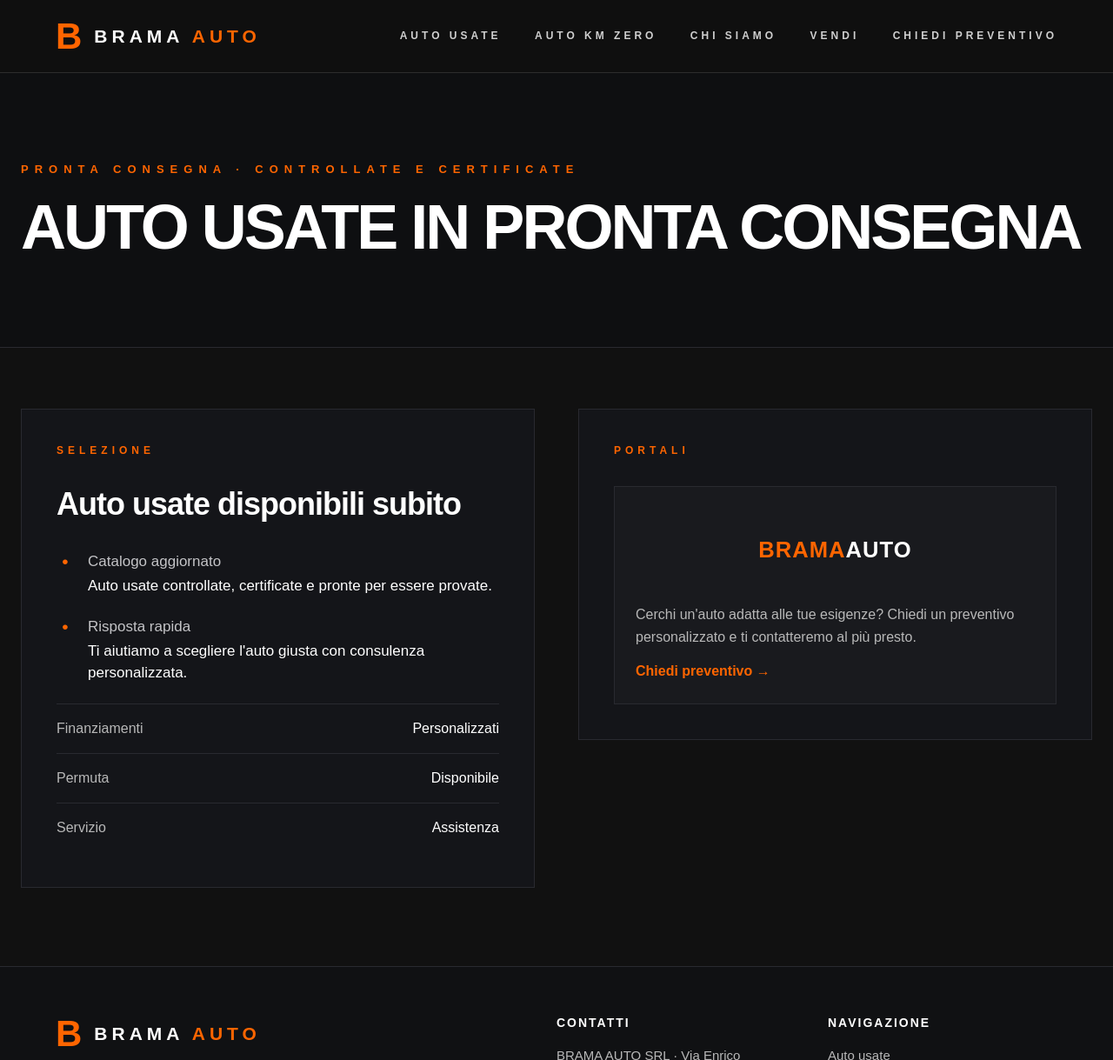
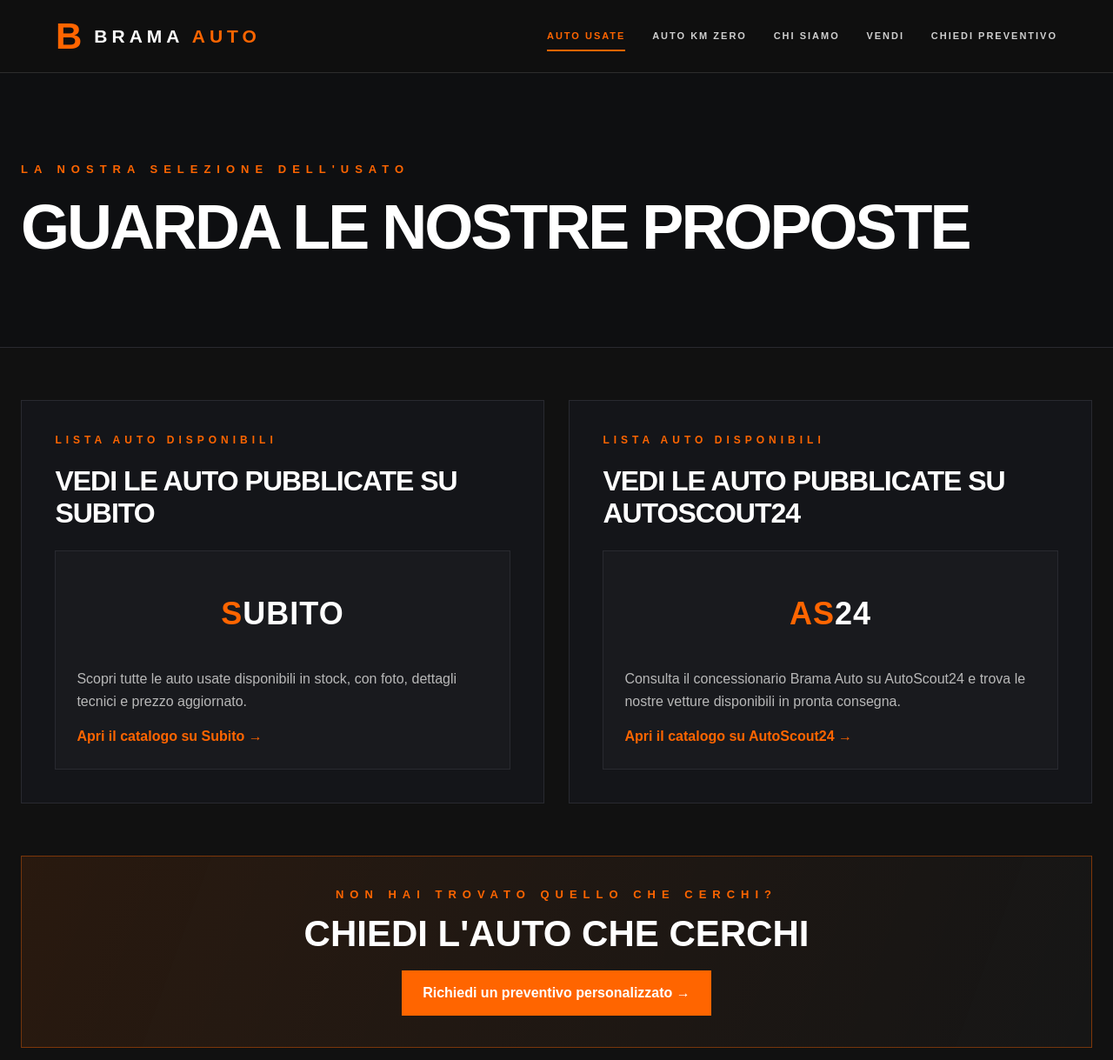
Before and after one commit to bramauto/stargazers-log, a plain HTML site: page usato.html in a window 1280 px wide. Shown: the top 1219 px of the page at 87% size. Drawn offline with Linux system fonts and the light colour scheme.

Commit message:
Restore Subito and AutoScout24 links on used cars page

```diff
--- a/usato.html
+++ b/usato.html
@@ -4,7 +4,7 @@
     <meta charset="UTF-8">
     <meta name="viewport" content="width=device-width, initial-scale=1.0">
     <meta name="theme-color" content="#171717">
-    <meta name="description" content="Auto usate e km zero a Maserà di Padova, vendi la tua auto o richiedi un preventivo personalizzato con Brama Auto.">
+    <meta name="description" content="Scopri le auto usate pubblicate da Brama Auto su Subito e AutoScout24. Chiedi un preventivo personalizzato.">
     <title>Auto usate in pronta consegna | Brama Auto</title>
     <style>
         :root { --orange:#ff6500; --white:#ffffff; --dark:#111111; --muted:#b8b8b8; --panel:#141519; --line:#292a30; }
@@ -16,76 +16,58 @@
             display: flex; width: 100%; min-height: 84px; align-items: center; justify-content: space-between; gap: 30px;
             padding: 16px max(5%, calc((100% - 1520px) / 2)); border-bottom: 1px solid rgba(255,255,255,.12); background: #0f0f0f;
         }
-        .logo {
-            display: flex; align-items: center; gap: 14px; color: var(--white); font-size: 21px; font-weight: 800; letter-spacing: 5px;
-            text-decoration: none; white-space: nowrap;
-        }
-        .logo-mark { color: var(--orange); font-size: 42px; font-weight: 900; line-height: 1; letter-spacing: 0; }
-        .logo-auto { color: var(--orange); }
-        .menu { display: flex; align-items: center; gap: clamp(20px, 3vw, 48px); }
-        .menu a {
-            padding: 10px 0; border-bottom: 2px solid transparent; color: rgba(255,255,255,.8); font-size: 12px; font-weight: 700;
-            letter-spacing: 4px; text-decoration: none; transition: color .2s ease, border-color .2s ease;
-        }
-        .menu a:hover, .menu a[aria-current="page"] { border-color: var(--orange); color: var(--orange); }
-        .page-heading { display: flex; min-height: 316px; align-items: center; border-bottom: 1px solid var(--line); background: #0e0f11; }
-        .heading-inner { width: min(100% - 48px, 1520px); margin: 0 auto; padding: 66px 0; }
-        .eyebrow, .section-label { margin: 0 0 24px; color: var(--orange); font-size: 13px; font-weight: 700; letter-spacing: 7px; text-transform: uppercase; }
-        h1 { color: var(--white); font-size: clamp(54px, 6vw, 72px); font-weight: 900; letter-spacing: -3px; line-height: .98; text-transform: uppercase; }
-        .company-section { display: grid; width: min(100% - 48px, 1520px); grid-template-columns: 1fr 1fr; gap: 50px; margin: 0 auto; padding: 70px 0 90px; }
-        .company-card { align-self: start; padding: 40px; border: 1px solid var(--line); background: var(--panel); }
-        .company-card .section-label { margin-bottom: 34px; font-size: 12px; letter-spacing: 5px; }
-        .company-card h2 { margin: 0 0 32px; font-size: clamp(28px, 3vw, 36px); letter-spacing: -1px; }
-        .portal-card {
-            display: flex; flex-direction: column; justify-content: center; min-height: 230px; padding: 28px 24px; border: 1px solid var(--line);
-            background: rgba(255,255,255,0.02); text-decoration: none; transition: transform .2s ease, border-color .2s ease, background .2s ease;
-        }
-        .portal-card:hover { transform: translateY(-2px); border-color: rgba(255,101,0,.7); background: rgba(255,101,0,.04); }
-        .portal-logo { display: inline-flex; align-items: center; justify-content: center; min-height: 88px; margin-bottom: 18px; font-size: clamp(20px,2vw,28px); font-weight: 900; letter-spacing: 1px; text-transform: uppercase; color: var(--white); }
-        .portal-logo span { color: var(--orange); }
-        .portal-text { color: var(--muted); font-size: 16px; line-height: 1.6; }
-        .portal-link { display: inline-block; margin-top: 18px; color: var(--orange); font-weight: 700; text-decoration: none; }
-        .portal-link:hover { text-decoration: underline; }
-        .address { display: flex; gap: 16px; margin-bottom: 22px; font-size: 17px; line-height: 1.5; }
-        .icon { flex: 0 0 20px; color: var(--orange); font-size: 21px; line-height: 1.2; text-align: center; }
-        .hours { color: var(--muted); }
-        .hours strong { display: block; margin-bottom: 2px; color: #c4c4c7; font-weight: 400; }
-        .hours span { display: block; color: var(--white); }
-        .details { margin: 16px 0 0; list-style: none; }
-        .details li { display: flex; justify-content: space-between; gap: 20px; padding: 19px 0; border-top: 1px solid var(--line); color: var(--muted); font-size: 16px; }
-        .details li span:last-child { color: var(--white); text-align: right; }
-        .details a { text-decoration: none; }
-        .details a:hover { color: var(--orange); }
-        .map-frame { min-height: 500px; border: 0; background: #e8e8e8; }
-        .map-link { display: inline-block; margin-top: 16px; color: var(--orange); font-size: 14px; text-decoration: none; }
-        .map-link:hover { text-decoration: underline; }
-        .site-footer { border-top: 1px solid var(--line); padding: 56px max(5%, calc((100% - 1520px) / 2)) 24px; background: #101113; color: var(--white); }
-        .footer-content { display: grid; grid-template-columns: 2fr 1fr 1fr; gap: 48px; padding-bottom: 40px; }
-        .footer-brand p { max-width: 380px; margin-top: 18px; color: var(--muted); font-size: 15px; line-height: 1.7; }
-        .footer-heading { margin: 0 0 18px; color: var(--white); font-size: 14px; letter-spacing: 2px; text-transform: uppercase; }
-        .footer-links { display: grid; gap: 12px; }
-        .footer-links a, .footer-contact p { margin: 0; color: var(--muted); font-size: 15px; line-height: 1.6; text-decoration: none; }
-        .footer-links a:hover { color: var(--orange); }
-        .footer-bottom { display: flex; justify-content: space-between; gap: 16px; padding-top: 20px; border-top: 1px solid var(--line); color: #858589; font-size: 13px; }
-        @media (max-width: 800px) { .company-section { grid-template-columns: 1fr; gap: 24px; padding: 42px 0 60px; } .map-frame { min-height: 400px; } .page-heading { min-height: 270px; } }
-        @media (max-width: 700px) { .footer-content { grid-template-columns: 1fr; gap: 32px; } .footer-bottom { flex-direction: column; } }
-        @media (max-width: 600px) {
-            .navbar { flex-direction: column; gap: 14px; padding: 14px 18px; }
-            .logo { font-size: 18px; letter-spacing: 4px; }
-            .logo-mark { font-size: 36px; }
-            .menu { width: 100%; justify-content: center; flex-wrap: wrap; gap: 8px 18px; }
-            .menu a { font-size: 9px; letter-spacing: 1.5px; }
-            .page-heading { min-height: 240px; }
-            .heading-inner, .company-section { width: min(100% - 36px, 1520px); }
-            .heading-inner { padding: 55px 0; }
-            .eyebrow { margin-bottom: 18px; font-size: 10px; letter-spacing: 4px; }
-            h1 { font-size: clamp(46px, 13vw, 64px); letter-spacing: -2px; }
-            .company-card { padding: 26px 22px; }
-            .company-card h2 { font-size: 27px; }
-            .address { font-size: 15px; }
-            .details li { font-size: 14px; }
-            .map-frame { min-height: 340px; }
-            .site-footer { padding: 40px 24px 20px; }
+        .logo { display:flex; align-items:center; gap:14px; color:var(--white); font-size:21px; font-weight:800; letter-spacing:5px; text-decoration:none; white-space:nowrap; }
+        .logo-mark { color:var(--orange); font-size:42px; font-weight:900; line-height:1; letter-spacing:0; }
+        .logo-auto { color:var(--orange); }
+        .menu { display:flex; align-items:center; gap:clamp(16px,2.4vw,36px); flex-wrap:wrap; }
+        .menu a { padding:10px 0; border-bottom:2px solid transparent; color:rgba(255,255,255,.8); font-size:11px; font-weight:700; letter-spacing:2px; text-decoration:none; transition:color .2s ease,border-color .2s ease; }
+        .menu a:hover,.menu a[aria-current="page"] { border-color:var(--orange); color:var(--orange); }
+        .page-heading { display:flex; min-height:316px; align-items:center; border-bottom:1px solid var(--line); background:#0e0f11; }
+        .heading-inner { width:min(100% - 48px,1520px); margin:0 auto; padding:66px 0; }
+        .eyebrow,.section-label { margin:0 0 24px; color:var(--orange); font-size:13px; font-weight:700; letter-spacing:7px; text-transform:uppercase; }
+        h1 { color:var(--white); font-size:clamp(46px,6vw,72px); font-weight:900; letter-spacing:-3px; line-height:.98; text-transform:uppercase; }
+        .company-section { display:grid; width:min(100% - 48px,1520px); grid-template-columns:repeat(2,minmax(0,1fr)); gap:28px; margin:0 auto; padding:60px 0 32px; }
+        .company-card { align-self:stretch; padding:clamp(24px,3vw,40px); border:1px solid var(--line); background:var(--panel); }
+        .company-card .section-label { margin-bottom:22px; font-size:12px; letter-spacing:5px; }
+        .company-card h2 { margin:0 0 24px; font-size:clamp(24px,3vw,32px); letter-spacing:-1px; }
+        .portal-card { display:flex; min-height:230px; flex-direction:column; justify-content:center; padding:28px 24px; border:1px solid var(--line); background:rgba(255,255,255,.02); text-decoration:none; transition:transform .2s ease,border-color .2s ease,background .2s ease; }
+        .portal-card:hover { transform:translateY(-2px); border-color:rgba(255,101,0,.7); background:rgba(255,101,0,.04); }
+        .portal-logo { display:inline-flex; min-height:88px; align-items:center; justify-content:center; margin-bottom:18px; color:var(--white); font-size:clamp(24px,3vw,36px); font-weight:900; letter-spacing:1px; text-transform:uppercase; }
+        .portal-logo span { color:var(--orange); }
+        .portal-text { color:var(--muted); font-size:16px; line-height:1.6; }
+        .portal-link { display:inline-block; margin-top:18px; color:var(--orange); font-weight:700; text-decoration:none; }
+        .portal-link:hover { text-decoration:underline; }
+        .request-banner { width:min(100% - 48px,1520px); margin:28px auto 80px; padding:36px; border:1px solid rgba(255,101,0,.4); background:linear-gradient(110deg,rgba(255,101,0,.1),rgba(255,255,255,.02)); text-align:center; }
+        .request-banner .eyebrow { margin-bottom:14px; }
+        .request-banner h2 { margin-bottom:18px; font-size:clamp(28px,4vw,42px); text-transform:uppercase; }
+        .request-button { display:inline-flex; min-height:52px; align-items:center; justify-content:center; padding:0 24px; background:var(--orange); color:#fff; font-weight:700; text-decoration:none; }
+        .request-button:hover { background:#e85c00; }
+        .site-footer { border-top:1px solid var(--line); padding:56px max(5%,calc((100% - 1520px)/2)) 24px; background:#101113; color:var(--white); }
+        .footer-content { display:grid; grid-template-columns:2fr 1fr 1fr; gap:48px; padding-bottom:40px; }
+        .footer-brand p { max-width:380px; margin-top:18px; color:var(--muted); font-size:15px; line-height:1.7; }
+        .footer-heading { margin:0 0 18px; color:var(--white); font-size:14px; letter-spacing:2px; text-transform:uppercase; }
+        .footer-links { display:grid; gap:12px; }
+        .footer-links a,.footer-contact p { margin:0; color:var(--muted); font-size:15px; line-height:1.6; text-decoration:none; }
+        .footer-links a:hover { color:var(--orange); }
+        .footer-bottom { display:flex; justify-content:space-between; gap:16px; padding-top:20px; border-top:1px solid var(--line); color:#858589; font-size:13px; }
+        @media(max-width:850px) { .navbar { flex-wrap:wrap; justify-content:center; } .menu { justify-content:center; } .company-section { grid-template-columns:1fr; } }
+        @media(max-width:700px) { .footer-content { grid-template-columns:1fr; gap:32px; } .footer-bottom { flex-direction:column; } }
+        @media(max-width:600px) {
+            .navbar { flex-direction:column; gap:14px; padding:14px 18px; }
+            .logo { font-size:18px; letter-spacing:4px; }
+            .logo-mark { font-size:36px; }
+            .menu { width:100%; justify-content:center; gap:6px 14px; }
+            .menu a { font-size:9px; letter-spacing:1px; }
+            .heading-inner,.company-section,.request-banner { width:min(100% - 36px,1520px); }
+            .heading-inner { padding:55px 0; }
+            .page-heading { min-height:250px; }
+            .eyebrow { font-size:10px; letter-spacing:4px; }
+            h1 { font-size:clamp(42px,12vw,60px); }
+            .company-section { padding-top:38px; }
+            .company-card { padding:24px 20px; }
+            .portal-card { min-height:200px; }
+            .request-banner { margin-bottom:56px; padding:28px 20px; }
+            .site-footer { padding:40px 24px 20px; }
         }
     </style>
 </head>
@@ -93,7 +75,7 @@
     <header class="navbar">
         <a class="logo" href="index.html" aria-label="Brama Auto, pagina iniziale"><span class="logo-mark" aria-hidden="true">B</span><span>BRAMA <span class="logo-auto">AUTO</span></span></a>
         <nav class="menu" aria-label="Navigazione principale">
-            <a href="usato.html">AUTO USATE</a>
+            <a href="usato.html" aria-current="page">AUTO USATE</a>
             <a href="km-zero.html">AUTO KM ZERO</a>
             <a href="chi-siamo.html">CHI SIAMO</a>
             <a href="vendi.html">VENDI</a>
@@ -103,65 +85,57 @@
     <main>
         <section class="page-heading" aria-labelledby="page-title">
             <div class="heading-inner">
-                <p class="eyebrow">Pronta consegna · Controllate e certificate</p>
-                <h1 id="page-title">Auto usate in pronta consegna</h1>
+                <p class="eyebrow">LA NOSTRA SELEZIONE DELL'USATO</p>
+                <h1 id="page-title">GUARDA LE NOSTRE PROPOSTE</h1>
             </div>
         </section>
-        <section class="company-section" aria-label="Scopri le opportunità di Brama Auto">
+        <section class="company-section" aria-label="Cataloghi auto usate Brama Auto">
             <article class="company-card">
-                <p class="section-label">Selezione</p>
-                <h2>Auto usate disponibili subito</h2>
-                <div class="address">
-                    <span class="icon" aria-hidden="true">•</span>
-                    <div class="hours">
-                        <strong>Catalogo aggiornato</strong>
-                        <span>Auto usate controllate, certificate e pronte per essere provate.</span>
-                    </div>
-                </div>
-                <div class="address">
-                    <span class="icon" aria-hidden="true">•</span>
-                    <div class="hours">
-                        <strong>Risposta rapida</strong>
-                        <span>Ti aiutiamo a scegliere l'auto giusta con consulenza personalizzata.</span>
-                    </div>
-                </div>
-                <ul class="details">
-                    <li><span>Finanziamenti</span><span>Personalizzati</span></li>
-                    <li><span>Permuta</span><span>Disponibile</span></li>
-                    <li><span>Servizio</span><span>Assistenza</span></li>
-                </ul>
+                <p class="section-label">LISTA AUTO DISPONIBILI</p>
+                <h2>VEDI LE AUTO PUBBLICATE SU SUBITO</h2>
+                <a class="portal-card" href="https://impresapiu.subito.it/shops/54410-brama-auto" target="_blank" rel="noopener noreferrer" aria-label="Apri il negozio Brama Auto su Subito">
+                    <div class="portal-logo"><span>S</span>ubito</div>
+                    <p class="portal-text">Scopri tutte le auto usate disponibili in stock, con foto, dettagli tecnici e prezzo aggiornato.</p>
+                    <span class="portal-link">Apri il catalogo su Subito →</span>
+                </a>
             </article>
-            <div class="company-card">
-                <p class="section-label">Portali</p>
-                <a class="portal-card" href="chiedi.html">
-                    <div class="portal-logo"><span>BRAMA</span> AUTO</div>
-                    <p class="portal-text">Cerchi un'auto adatta alle tue esigenze? Chiedi un preventivo personalizzato e ti contatteremo al più presto.</p>
-                    <span class="portal-link">Chiedi preventivo →</span>
+            <article class="company-card">
+                <p class="section-label">LISTA AUTO DISPONIBILI</p>
+                <h2>VEDI LE AUTO PUBBLICATE SU AUTOSCOUT24</h2>
+                <a class="portal-card" href="https://www.autoscout24.it/concessionari/dem-car-masera-di-padova-padova-pd" target="_blank" rel="noopener noreferrer" aria-label="Apri il concessionario Brama Auto su AutoScout24">
+                    <div class="portal-logo"><span>AS</span>24</div>
+                    <p class="portal-text">Consulta il concessionario Brama Auto su AutoScout24 e trova le nostre vetture disponibili in pronta consegna.</p>
+                    <span class="portal-link">Apri il catalogo su AutoScout24 →</span>
                 </a>
-            </div>
+            </article>
+        </section>
+        <section class="request-banner" aria-labelledby="request-title">
+            <p class="eyebrow">NON HAI TROVATO QUELLO CHE CERCHI?</p>
+            <h2 id="request-title">Chiedi l'auto che cerchi</h2>
+            <a class="request-button" href="chiedi.html">Richiedi un preventivo personalizzato →</a>
         </section>
     </main>
     <footer class="site-footer">
         <div class="footer-content">
             <div class="footer-brand">
-                <a class="logo" href="index.html" aria-label="Brama Auto, pagina iniziale"><span class="logo-mark" aria-hidden="true">B</span><span>BRAMA <span class="logo-auto">AUTO</span></span></a>
+                <a class="logo" href="index.html" aria-label="Brama Auto, pagina iniziale"><span class="logo-mark">B</span><span>BRAMA <span class="logo-auto">AUTO</span></span></a>
                 <p>Auto usate selezionate, vetture a km zero e consulenza su misura. Ti aspettiamo a Maserà di Padova.</p>
             </div>
             <div class="footer-contact">
-                <h2 class="footer-heading">Contatti</h2>
+                <h2 class="footer-heading">CONTATTI</h2>
                 <div class="footer-links" aria-label="Contatti Brama Auto">
-                    <p>BRAMA AUTO SRL · Via Enrico Bernardi 2, 35020 Maserà di Padova (PD)</p>
+                    <p>BRAMA AUTO SRL - Via Enrico Bernardi 2, 35020 Maserà di Padova (PD)</p>
                     <p><a href="tel:+393298546368">+39 329 8546368</a></p>
                     <p><a href="mailto:commerciale@bramarent.it">commerciale@bramarent.it</a></p>
                 </div>
             </div>
             <div>
-                <h2 class="footer-heading">Navigazione</h2>
+                <h2 class="footer-heading">NAVIGAZIONE</h2>
                 <nav class="footer-links" aria-label="Link del piè di pagina">
                     <a href="usato.html">Auto usate</a>
                     <a href="km-zero.html">Auto km zero</a>
                     <a href="chi-siamo.html">Chi siamo</a>
-                    <a href="vendi.html">Vendi la tua auto</a>
+                    <a href="vendi.html">Vendi qui la tua auto</a>
                     <a href="chiedi.html">Chiedi preventivo</a>
                 </nav>
             </div>
```
